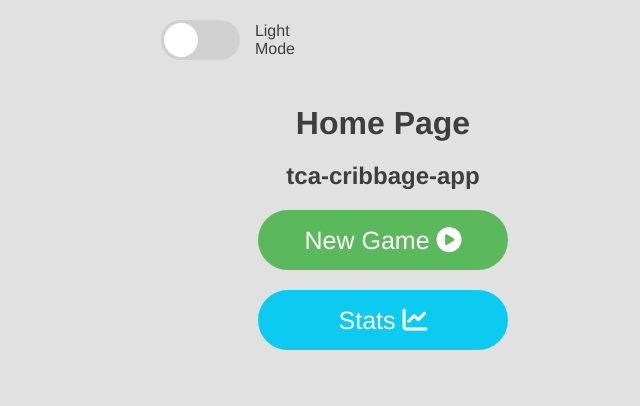
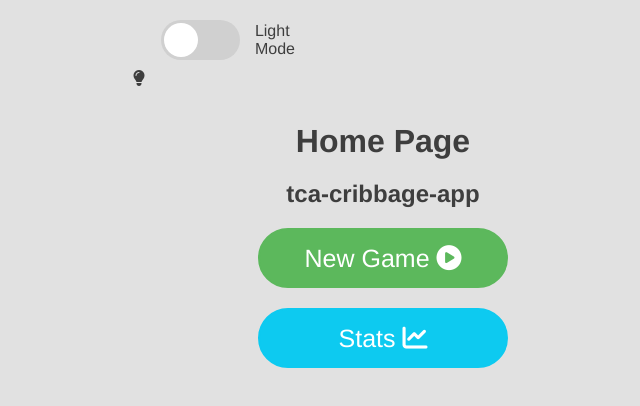
Before and after one commit to ClaytonDewey/tca-cribbage, a React (Create React App) app: page / in a window 1280 px wide. Shown: the top 406 px of the page, without its empty margins (257-897 px from the left). Built offline with nearby package versions, Linux system fonts and the light colour scheme.

Commit message:
Add lightbulb icon to toggler

```diff
--- a/src/Components/Theme/Toggler.tsx
+++ b/src/Components/Theme/Toggler.tsx
@@ -24,13 +24,16 @@ import { func, string } from "prop-types";
 
 const Toggle = ({ theme, toggleTheme }) => {
     return (
+        <>
             <div className="toggle-container">
                 <input type="checkbox" id="mode" className={`toggle ${theme}`} onChange={toggleTheme} />
                 <label htmlFor="mode" className="label">
                     <div className="ball"></div>
                 </label>
-            <span>{theme} Mode</span>
+                <span>{theme} Mode </span>
             </div>
+            <i className={`fa-solid fa-lightbulb  ${theme}`}></i>
+        </>
     )
 }
 
```
Lines whose indentation alone changed are shown as unchanged.
